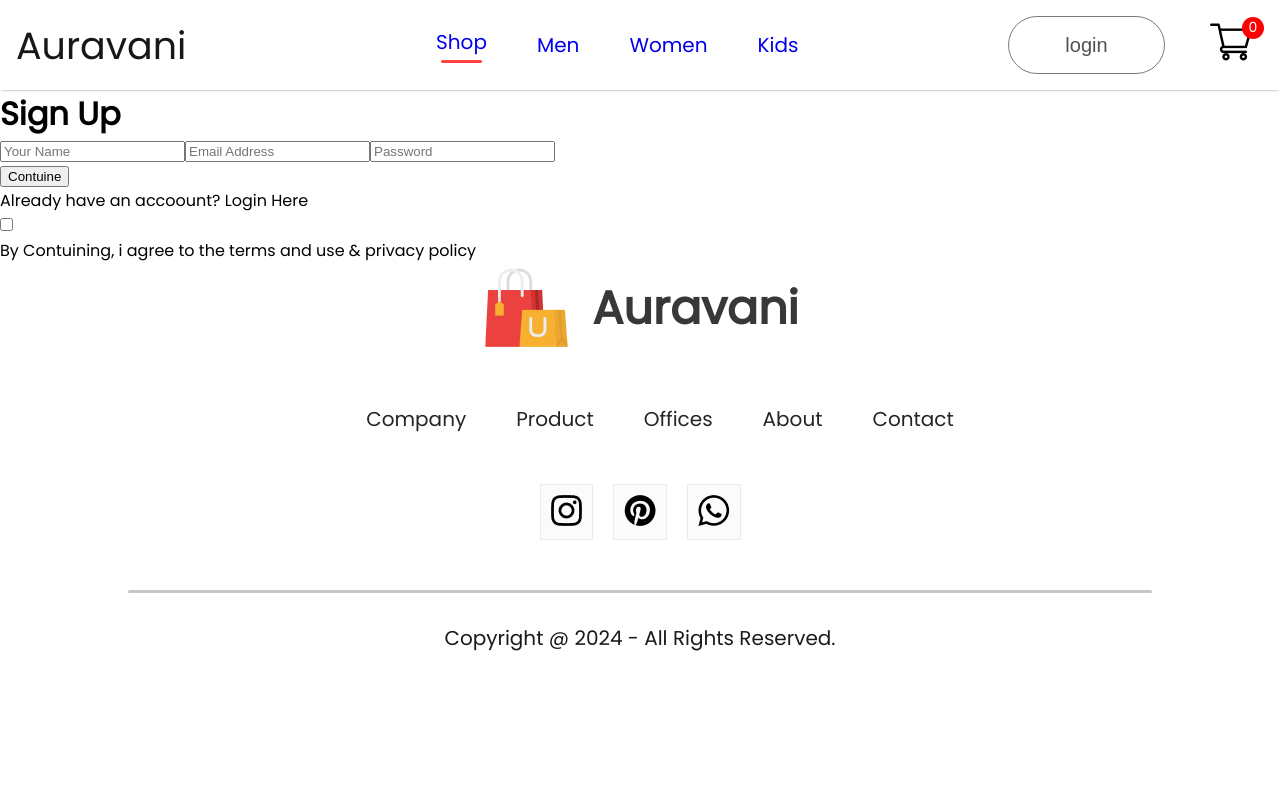
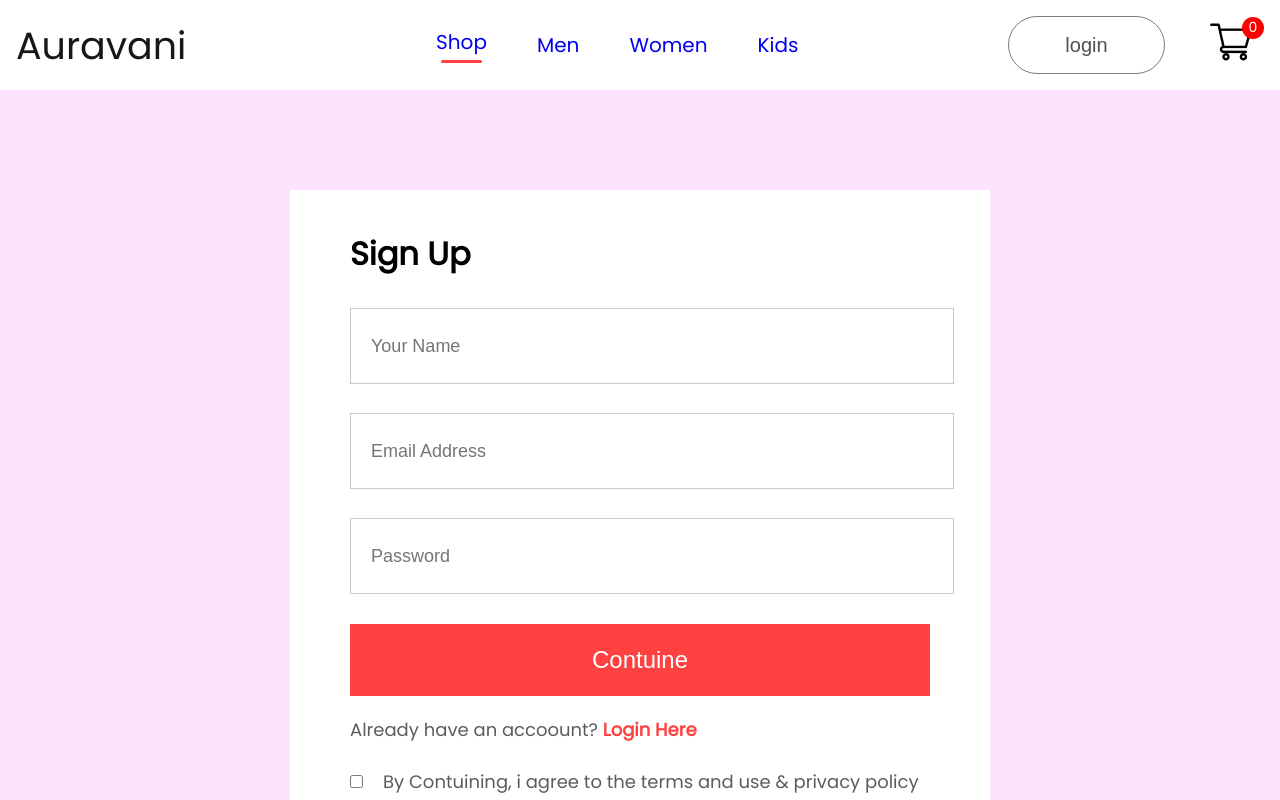
Before and after one commit to michaelyoussef396/auravani_frontend, a React (Create React App) app: page /login in a window 1280 px wide. Shown: the top 800 px of the page. Built offline with nearby package versions, Linux system fonts and the light colour scheme.

Commit message:
added styling for login

```diff
--- /dev/null
+++ b/src/pages/CSS/loginsignup.css
@@ -0,0 +1,69 @@
+.loginsignup {
+    width: 100%;
+    height: 80vh;
+    background: #fce3fe;
+    padding-top: 100px;
+    padding-bottom: 200px;
+}
+
+.loginsignup-container {
+    width: 580px;
+    height: 600px;
+    background: white;
+    margin: auto;
+    padding: 40px 60px;
+}
+
+.loginsignup-container ul{
+    margin: 20px 0px;
+}
+
+.loginsignup-fields{
+    display: flex;
+    flex-direction: column;
+    gap: 29px;
+    margin-top: 30px;
+}
+
+.loginsignup-fields input{
+    height: 72px;
+    width: 100%;
+    padding-left: 20px;
+    border: 1px solid #c9c9c9;
+    color: #5c5c5c;
+    font-size: 18px;
+}
+
+.loginsignup-container button{
+    width: 580px;
+    height: 72px;
+    color: white;
+    background: #ff4141;
+    margin-top: 30px;
+    border: none;
+    font-size: 24px;
+    font-weight: 500;
+    cursor: pointer;
+}
+
+.loginsignup-login {
+    margin-top: 20px;
+    color: #5c5c5c;
+    font-size: 18px;
+    font-weight: 500;
+}
+
+.loginsignup-login span{
+    color: #ff4141;
+    font-weight: 600;
+}
+
+.loginsignup-agree{
+    display: flex;
+    align-items: center;
+    margin-top: 25px;
+    gap: 20px;
+    color: #5c5c5c;
+    font-size: 18px;
+    font-weight: 500;
+}
--- a/src/pages/LoginSiqnup.js
+++ b/src/pages/LoginSiqnup.js
@@ -1,5 +1,5 @@
 import React from "react";
-
+import './css/loginsignup.css'
 const LoginSignup = () => {
     return (
         <div className="loginsignup">
```
